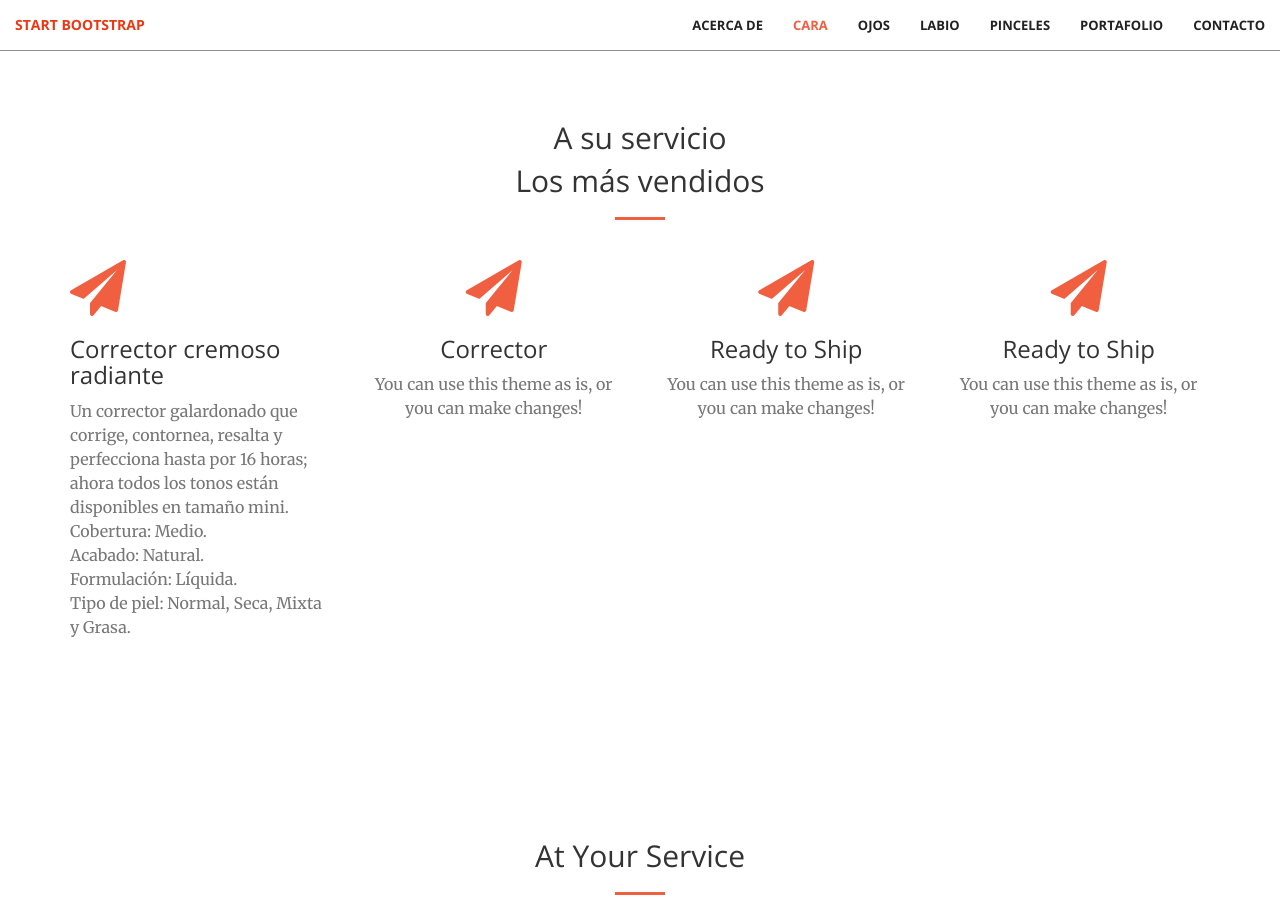
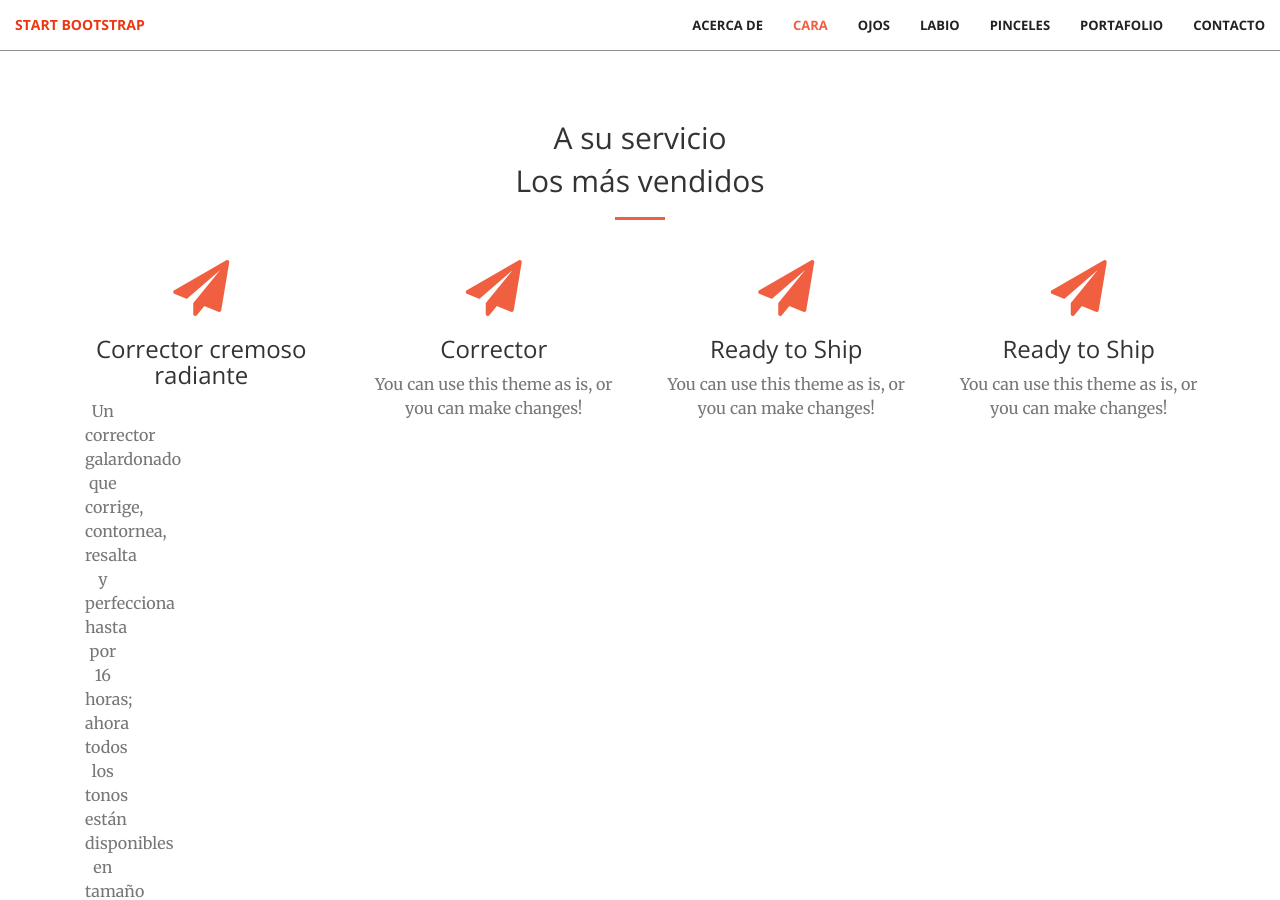
Before and after one commit to KatherineMerchanS/KatherineMerchanS.github.io, a Jekyll site: the page built from index.html, in a window 1280 px wide and 900 px high, scrolled down 1297 px. Built offline with Jekyll 4.4.1, drawn with Linux system fonts in a browser that asks for light colours.

Commit message:
Update cara.html

```diff
--- a/_includes/cara.html
+++ b/_includes/cara.html
@@ -10,15 +10,17 @@
     </div>
     <div class="container">
         <div class="row">
-            <div class="col-lg-3 col-md-6 justified-center">
+            <div class="col-lg-3 col-md-6 text-center">
                 <div class="service-box">
                     <i class="fa fa-4x fa-paper-plane wow bounceIn text-primary" data-wow-delay=".1s"></i>
                     <h3>Corrector cremoso radiante</h3>
+                    <div class="col-lg-3 col-md-6 text-justified">
                     <p class="text-muted">Un corrector galardonado que corrige, contornea, resalta y perfecciona hasta por 16 horas; ahora todos los tonos están disponibles en tamaño mini.</p>
                     <p class="text-muted">Cobertura: Medio.</p>
                     <p class="text-muted">Acabado: Natural.</p>
                     <p class="text-muted">Formulación: Líquida.</p>
                     <p class="text-muted">Tipo de piel: Normal, Seca, Mixta y Grasa.</p>
+                    </div>
                 </div>
             </div>
             <div class="col-lg-3 col-md-6 text-center">
```
